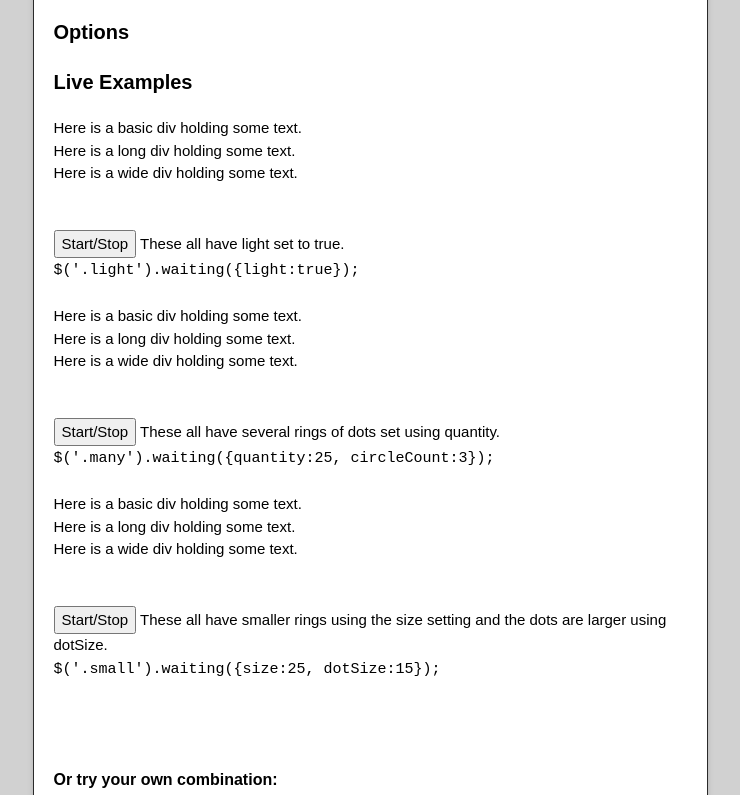
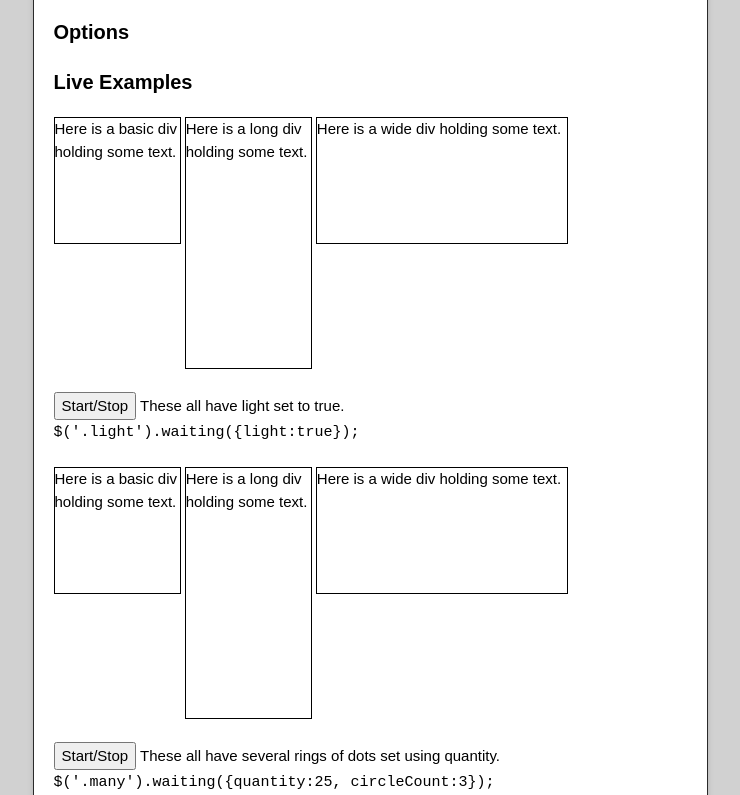
Before and after one commit to qschmick/jquery-waiting, a plain HTML site: page index.html in a window 1280 px wide. Shown: the part 998-1793 px from the top of the page, without its empty margins (270-1010 px from the left). Drawn offline with nearby package versions, Linux system fonts and the light colour scheme.

Commit message:
Update index.html

```diff
--- a/index.html
+++ b/index.html
@@ -15,7 +15,22 @@
   <meta name="description" content="Creates loading/waiting mask over element">
 
   <meta name="viewport" content="width=device-width,initial-scale=1">
-
+  <style type="text/css">
+      div.container{
+      }
+      .container div{
+        height: 125px;
+        width: 125px;
+        display: inline-table;
+        border:solid 1px black;
+      }
+      div.wide{
+        width: 250px;
+      }
+      div.tall{
+        height: 250px;
+      }
+    </style>
 </head>
 
 <body>
```
